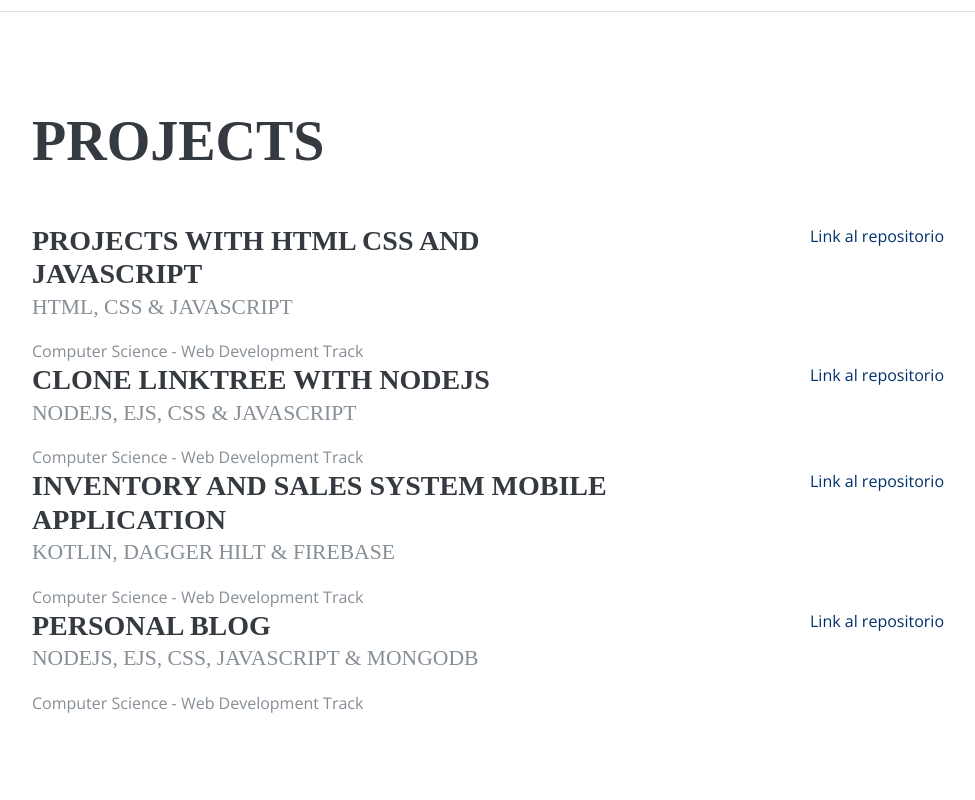
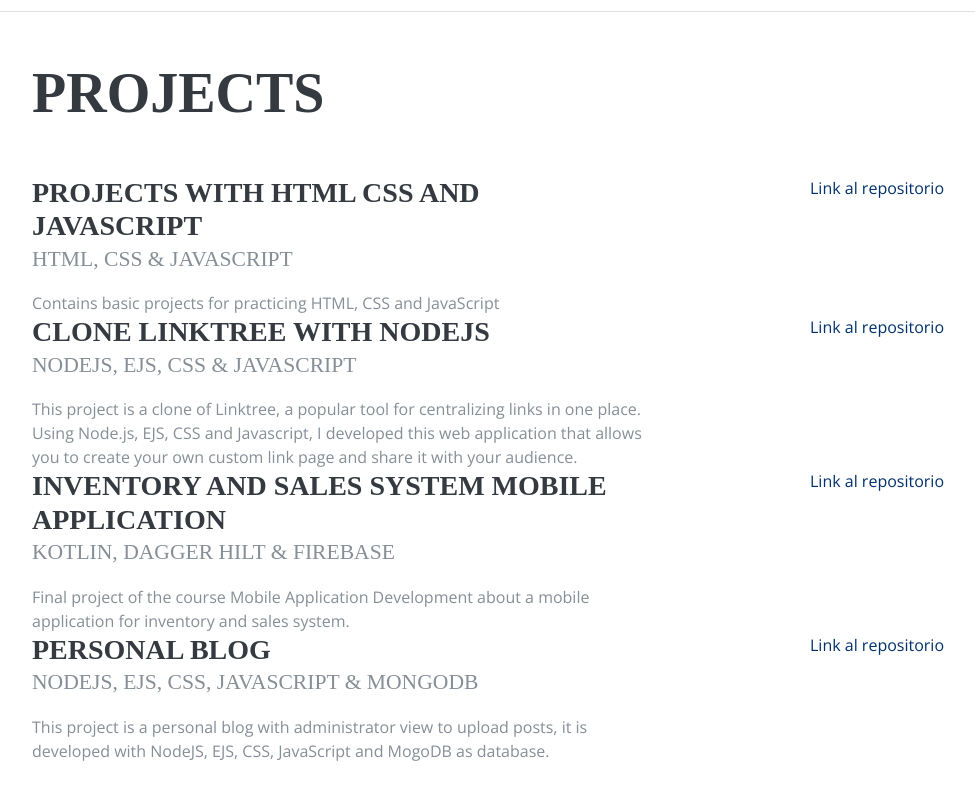
Before and after one commit to Nicole-Palomino/portafolio, a plain HTML site: page index.html in a window 1280 px wide. Shown: the part 1588-2388 px from the top of the page, without its empty margins (288-1263 px from the left). Drawn offline with nearby package versions, Linux system fonts and the light colour scheme; a web font is replaced by a local one.

Commit message:
actualizacion descripciones de los proyectos

```diff
--- a/index.html
+++ b/index.html
@@ -132,7 +132,7 @@
             <div class="resume-content mr-auto">
               <h3 class="mb-0">Projects with HTML CSS and Javascript</h3>
               <div class="subheading mb-3">HTML, CSS &amp; Javascript</div>
-              <div>Computer Science - Web Development Track</div>
+              <div>Contains basic projects for practicing HTML, CSS and JavaScript</div>
             </div>
             <div class="resume-date text-md-right">
               <a href="https://github.com/Nicole-Palomino/codeCanvas" target="_blank">
@@ -145,7 +145,7 @@
             <div class="resume-content mr-auto">
               <h3 class="mb-0">Clone Linktree with NodeJS</h3>
               <div class="subheading mb-3">NodeJS, EJS, CSS &amp; Javascript</div>
-              <div>Computer Science - Web Development Track</div>
+              <div>This project is a clone of Linktree, a popular tool for centralizing links in one place. Using Node.js, EJS, CSS and Javascript, I developed this web application that allows you to create your own custom link page and share it with your audience.</div>
             </div>
             <div class="resume-date text-md-right">
               <a href="https://github.com/Nicole-Palomino/linktree-NodeJS" target="_blank">
@@ -158,7 +158,7 @@
             <div class="resume-content mr-auto">
               <h3 class="mb-0">Inventory and sales system mobile application </h3>
               <div class="subheading mb-3">Kotlin, Dagger Hilt &amp; Firebase</div>
-              <div>Computer Science - Web Development Track</div>
+              <div>Final project of the course Mobile Application Development about a mobile application for inventory and sales system.</div>
             </div>
             <div class="resume-date text-md-right">
               <a href="https://github.com/Nicole-Palomino/ART_OF_TECHNOLOGY" target="_blank">
@@ -171,7 +171,7 @@
             <div class="resume-content mr-auto">
               <h3 class="mb-0">Personal Blog</h3>
               <div class="subheading mb-3">NodeJS, EJS, CSS, Javascript &amp; MongoDB</div>
-              <div>Computer Science - Web Development Track</div>
+              <div>This project is a personal blog with administrator view to upload posts, it is developed with NodeJS, EJS, CSS, JavaScript and MogoDB as database.</div>
             </div>
             <div class="resume-date text-md-right">
               <a href="#" target="_blank">
```
